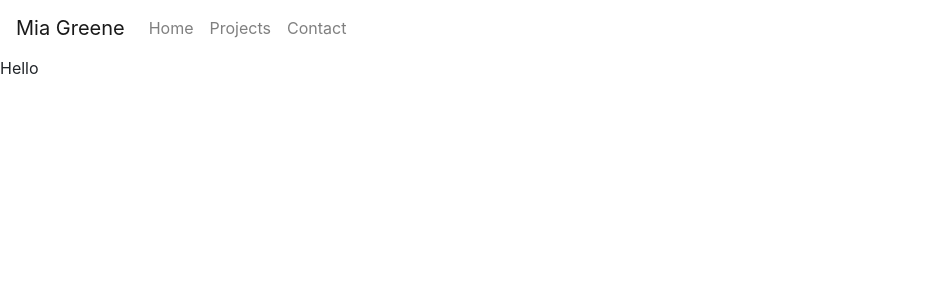
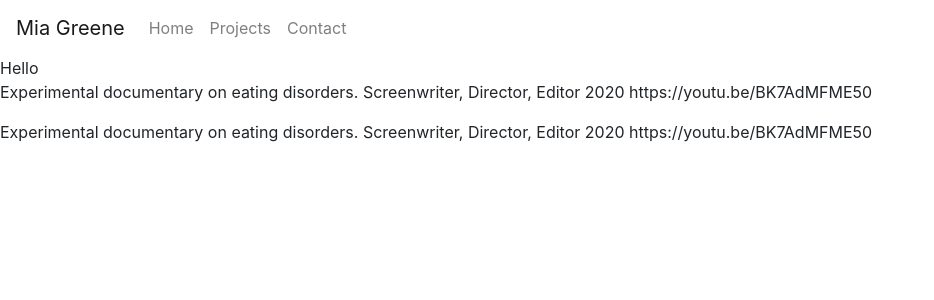
Before and after one commit to miairene/miairene.github.io, a Jekyll site: the page built from _projects/5317.md, in a window 1280 px wide. Shown: the top 300 px of the page, without its empty margins (0-934 px from the left). Built offline with Jekyll 4.4.1, drawn with Linux system fonts in a browser that asks for light colours.

Commit message:
Update 5317.md
Former-commit-id: 29bb0711052923054b8e39eb75e571aecaa3768c

```diff
--- a/_projects/5317.md
+++ b/_projects/5317.md
@@ -1,3 +1,7 @@
 ---
 title: 5317
 ---
+
+Experimental documentary on eating disorders.
+Screenwriter, Director, Editor 2020
+https://youtu.be/BK7AdMFME50
```
